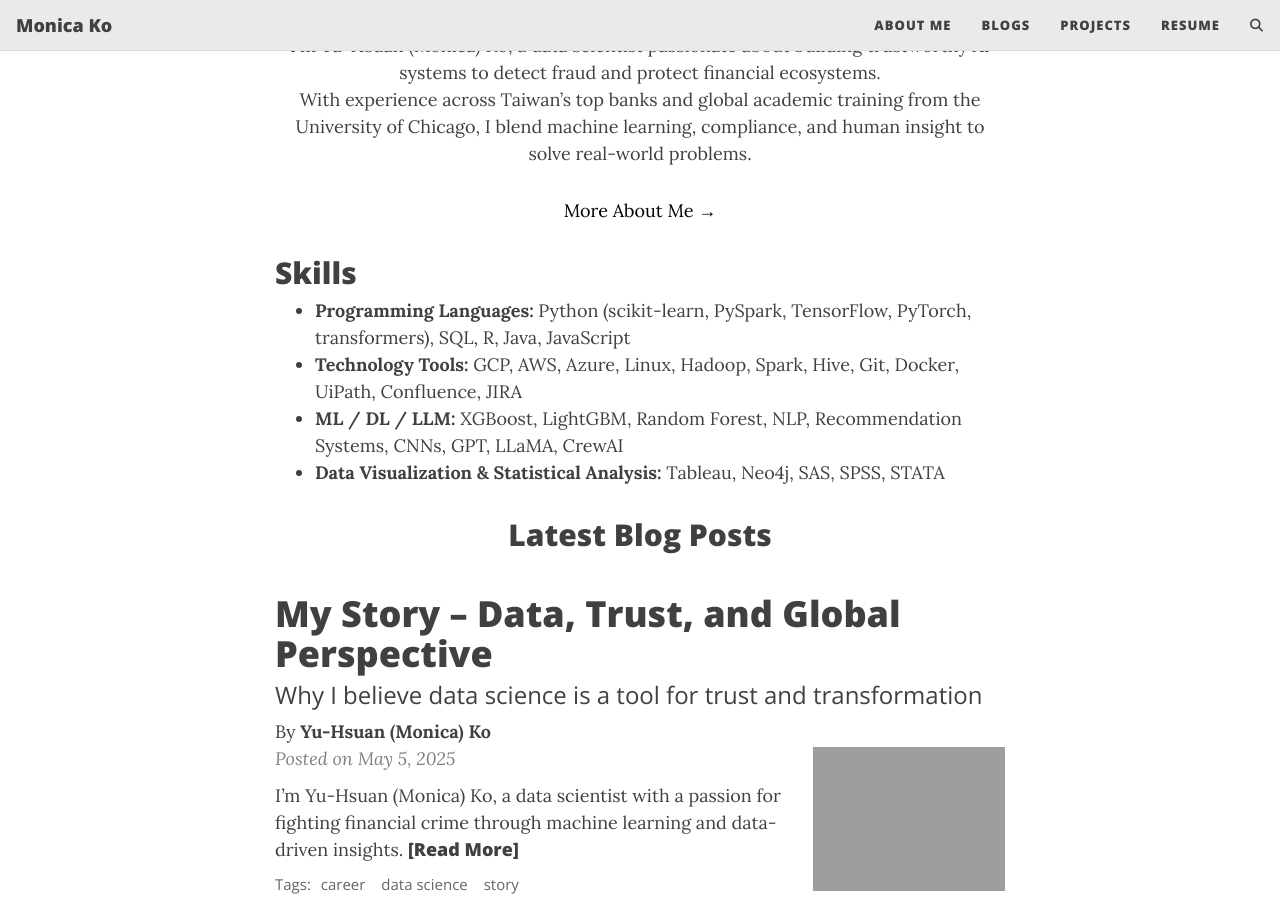
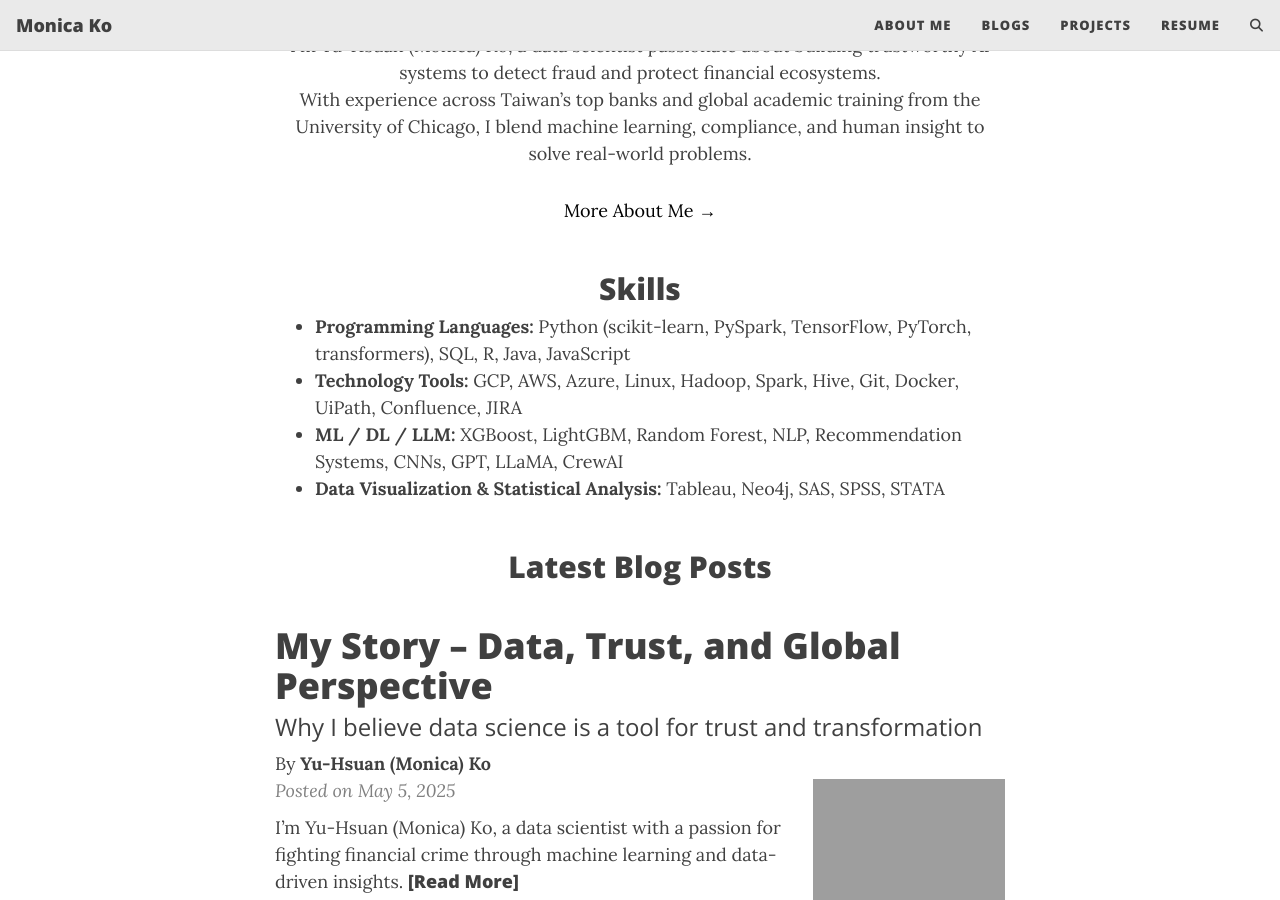
Before and after one commit to yuhsuanko/yuhsuanko.github.io, a Jekyll site: the page built from index.html, in a window 1280 px wide and 900 px high, scrolled down 396 px. Built offline with Jekyll 4.4.1, drawn with Linux system fonts in a browser that asks for light colours; the list of posts is cut into pages by our own code; comment, search, counter and statistics services are not loaded.

Commit message:
Update index.html

```diff
--- a/index.html
+++ b/index.html
@@ -14,8 +14,8 @@ subtitle: Hi, I'm Monica. I'm a data scientist focused on anti-money laundering
   <a href="/aboutme" style="color: black;">More About Me →</a>
 </section>
 
-<section class="skills-section" style="text-align: left; margin: 2rem auto;">
-<h2>Skills</h2>
+<section class="skills-section" style="text-align: left; max-width: 800px; margin: 3rem auto;">
+  <h2 style="text-align: center;">Skills</h2>
   <ul>
     <li><strong>Programming Languages:</strong> Python (scikit-learn, PySpark, TensorFlow, PyTorch, transformers), SQL, R, Java, JavaScript</li>
     <li><strong>Technology Tools:</strong> GCP, AWS, Azure, Linux, Hadoop, Spark, Hive, Git, Docker, UiPath, Confluence, JIRA</li>
@@ -23,6 +23,7 @@ subtitle: Hi, I'm Monica. I'm a data scientist focused on anti-money laundering
     <li><strong>Data Visualization & Statistical Analysis:</strong> Tableau, Neo4j, SAS, SPSS, STATA</li>
   </ul>
 </section>
+
 
 <!-- Latest Blog Posts Section -->
 <section class="latest-blog-section">
```
Lines whose indentation alone changed are shown as unchanged.
